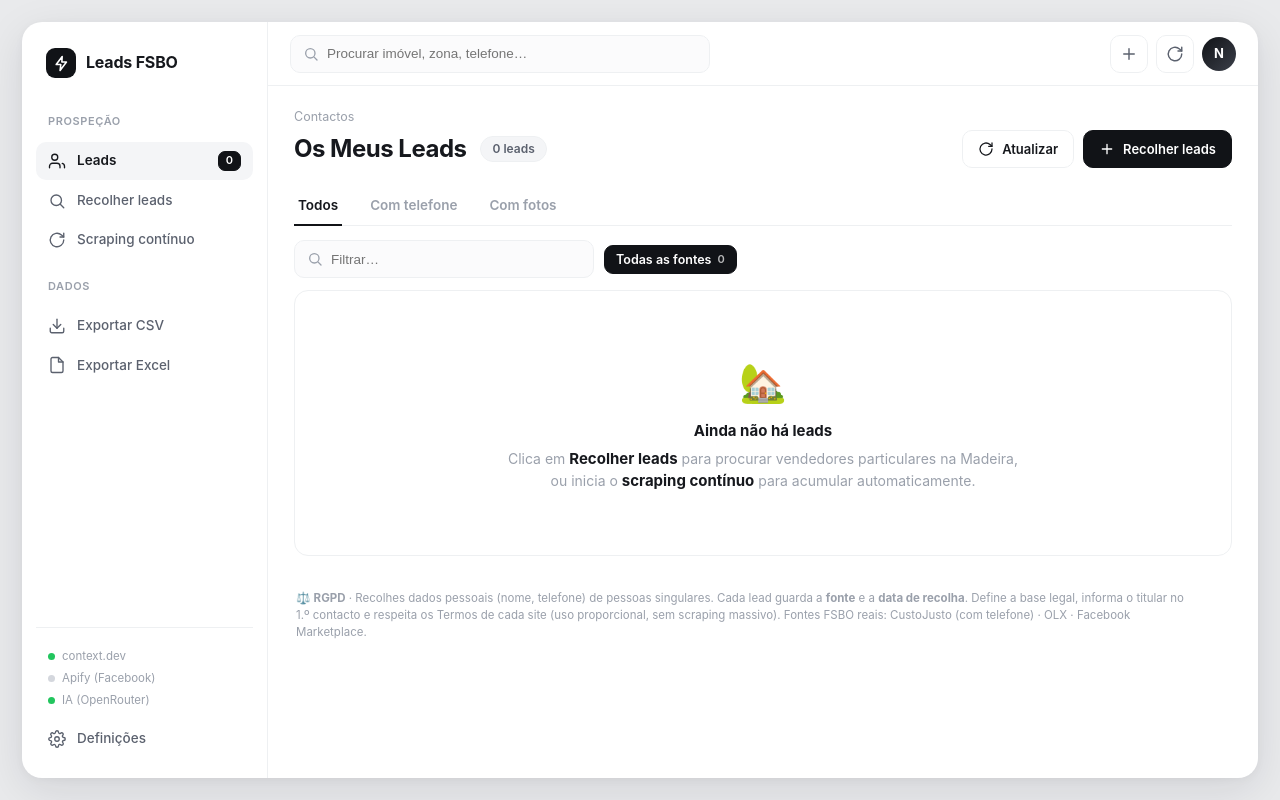
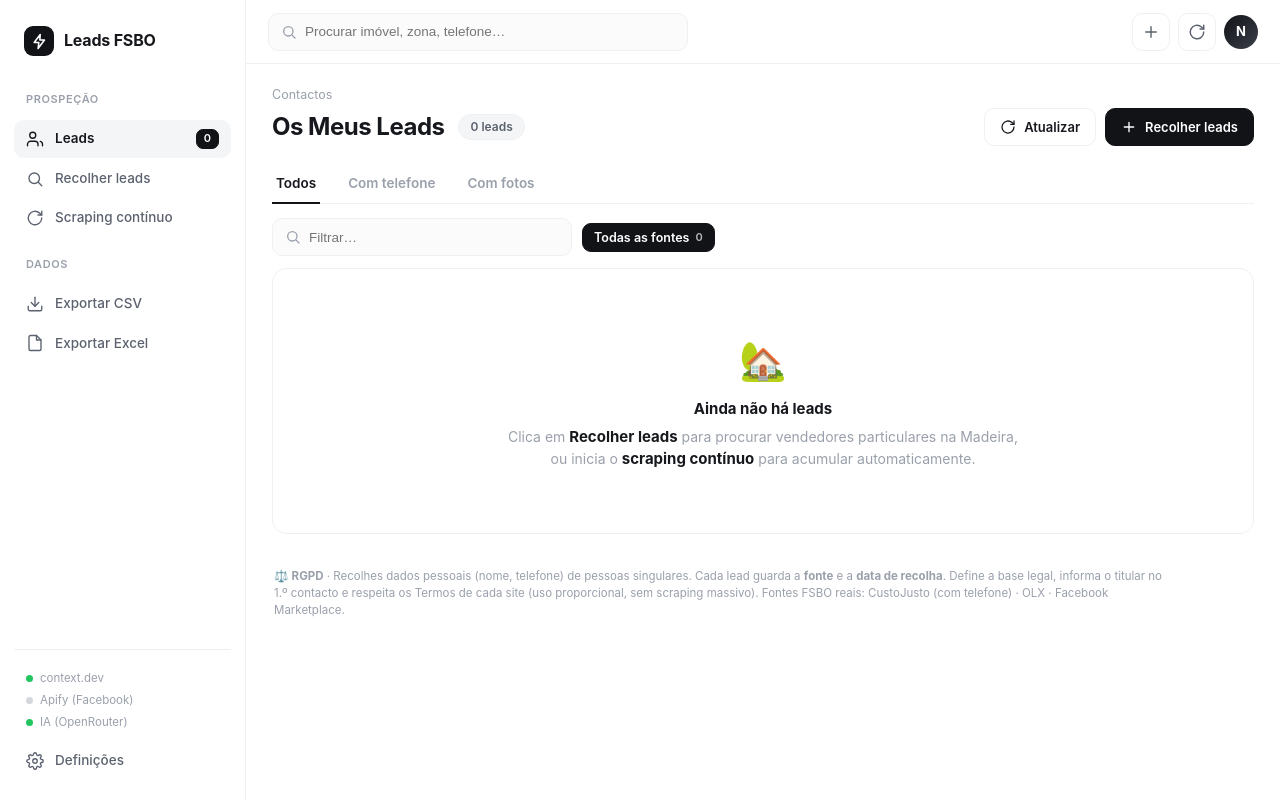
Before and after one commit to manuu25/leads-vendedores, a FastAPI app: page / in a window 1280 px wide. Run offline with FastAPI, Linux system fonts and the light colour scheme; data that the repository does not hold is empty.

Commit message:
Dashboard a ecrã inteiro, sem bordas arredondadas (edge-to-edge)
Co-Authored-By: Claude Opus 4.8 <noreply@anthropic.com>

```diff
--- a/templates/index.html
+++ b/templates/index.html
@@ -20,18 +20,17 @@
     *{ box-sizing:border-box; }
     html,body{ margin:0; padding:0; }
     body{
-      background:var(--bg); color:var(--ink);
+      background:var(--panel); color:var(--ink);
       font-family:"Inter",system-ui,-apple-system,"Segoe UI",Roboto,"Helvetica Neue",Arial,sans-serif;
       -webkit-font-smoothing:antialiased; font-size:14px; line-height:1.45;
-      display:flex; justify-content:center; padding:22px;
+      display:flex; padding:0; min-height:100vh;
     }
     a{ color:inherit; text-decoration:none; }
     button{ font-family:inherit; cursor:pointer; }
 
     .app{
-      width:100%; max-width:1480px; background:var(--panel); border-radius:20px;
-      box-shadow:0 12px 44px rgba(20,24,35,.10), 0 2px 8px rgba(20,24,35,.04);
-      display:flex; overflow:hidden; min-height:calc(100vh - 44px);
+      width:100%; max-width:none; background:var(--panel); border-radius:0;
+      box-shadow:none; display:flex; overflow:hidden; min-height:100vh;
     }
 
     /* ---------- Sidebar ---------- */
```
